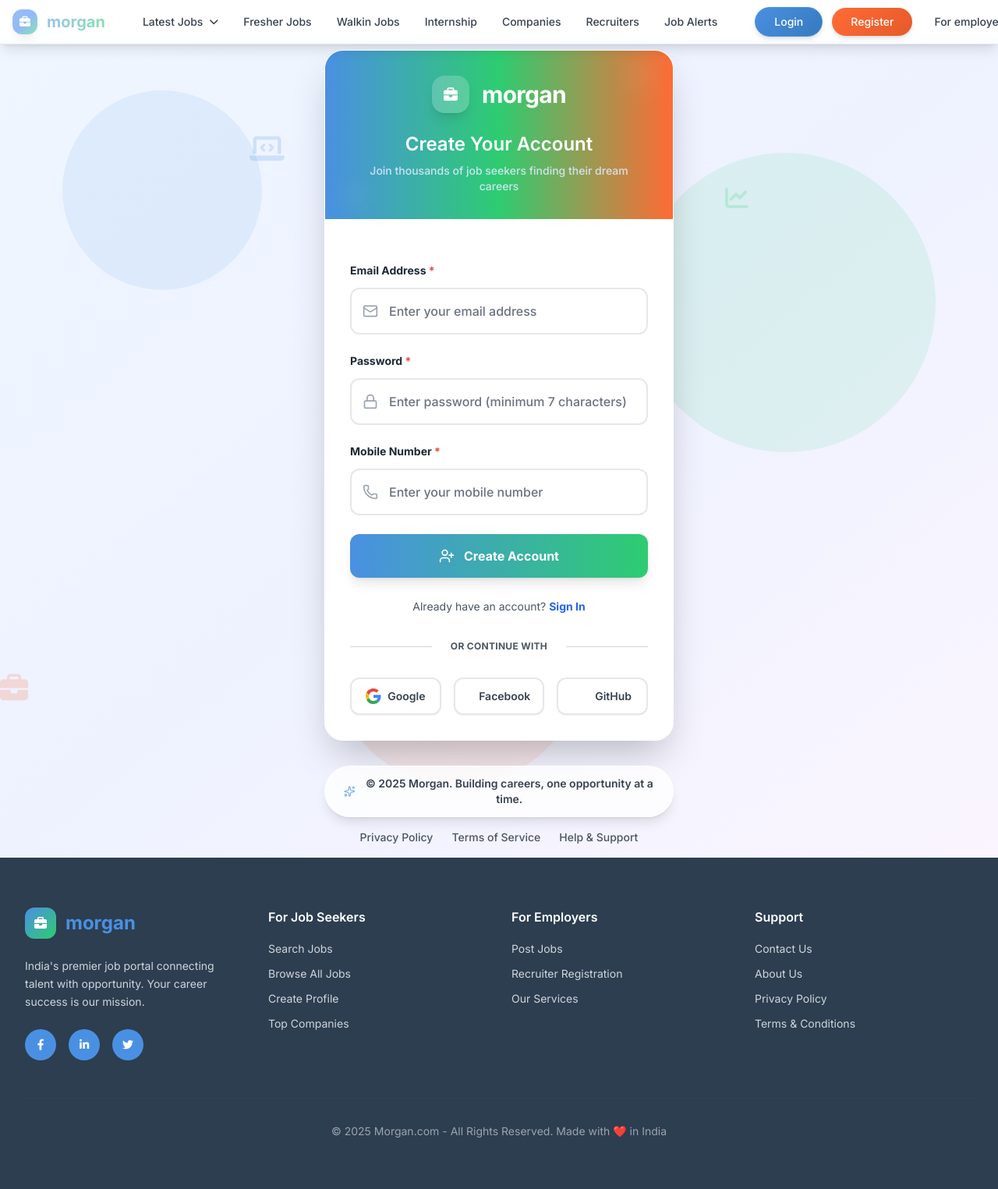
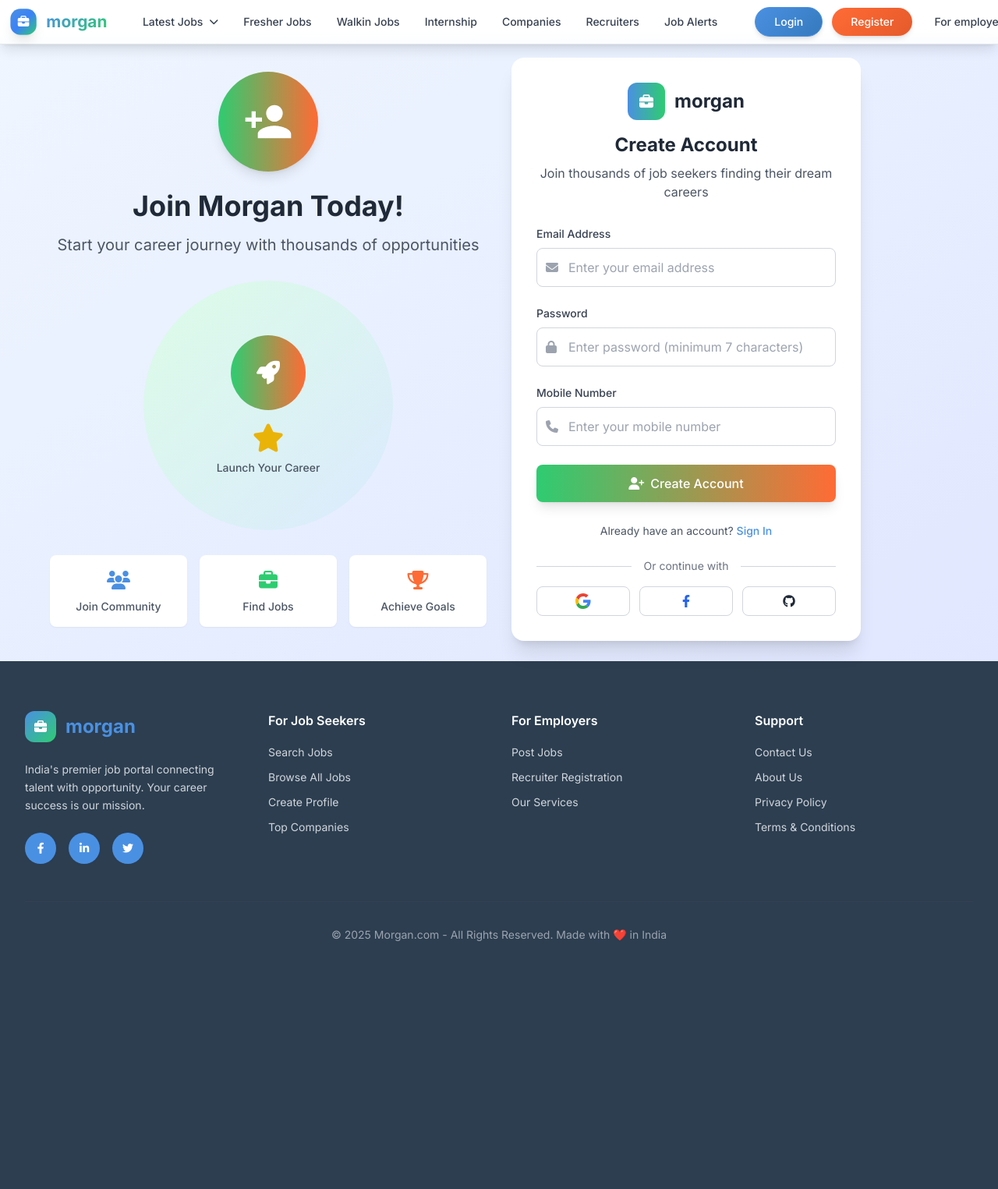
Before and after one commit to ishant721/job-ortal, a Django app: page /register/ in a window 1280 px wide. Shown: the whole page at 78% size. After the commit the page ends 1207 px from the top, so only its background shows below. Run offline with Django 5.2, Linux system fonts and the light colour scheme; data that the repository does not hold is empty; parts of the project's set-up code (start-up, migrations or seed data) failed here and were passed over; some libraries are stand-ins or nearby versions.

Commit message:
Assistant checkpoint: Redesigned login and register pages with simple UI
Assistant generated file changes:
- templates/login.html: Redesign login page with simple UI and character illustration
- templates/register.html: Redesign register page with simple UI and character illustration

---

User prompt:

https: //www.vecteezy.com/vector-art/952504-user-login-page-with-two-characters DESIGN LOGIN AND REGISTER PAGE LIKE THIS BY KEEP THE UI SIMPLE AND LIKE HOME PAGE
Replit-Commit-Author: Assistant
Replit-Commit-Session-Id: be03dc34-c49e-4c96-a2fb-434329808e4a

```diff
--- a/templates/register.html
+++ b/templates/register.html
@@ -5,82 +5,99 @@
 {% block title %}Register - Morgan{% endblock %}
 
 {% block base %}
-<div class="min-h-screen bg-gradient-to-br from-blue-50 via-indigo-50 to-purple-50 flex items-center justify-center p-4 relative overflow-hidden">
-    <!-- Animated Background Elements -->
-    <div class="absolute inset-0">
-        <div class="absolute top-20 left-20 w-64 h-64 bg-primary/10 rounded-full animate-bounce-gentle"></div>
-        <div class="absolute top-40 right-20 w-96 h-96 bg-accent/10 rounded-full animate-bounce-gentle" style="animation-delay: 2s;"></div>
-        <div class="absolute bottom-20 left-1/3 w-80 h-80 bg-secondary/10 rounded-full animate-bounce-gentle" style="animation-delay: 4s;"></div>
+<div class="min-h-screen bg-gradient-to-br from-blue-50 to-indigo-100 flex items-center justify-center p-4">
+    <div class="w-full max-w-6xl mx-auto">
+        <div class="grid lg:grid-cols-2 gap-8 items-center">
+
+            <!-- Left Side - Illustration & Content -->
+            <div class="hidden lg:block text-center">
+                <div class="mb-8">
+                    <div class="inline-flex items-center justify-center w-32 h-32 bg-gradient-to-r from-accent to-secondary rounded-full mb-6 shadow-lg">
+                        <svg class="w-16 h-16 text-white" fill="currentColor" viewBox="0 0 24 24">
+                            <path d="M15,14C12.33,14 7,15.33 7,18V20H23V18C23,15.33 17.67,14 15,14M6,10V7H4V10H1V12H4V15H6V12H9V10M15,12A4,4 0 0,0 19,8A4,4 0 0,0 15,4A4,4 0 0,0 11,8A4,4 0 0,0 15,12Z"/>
+                        </svg>
                     </div>
+                    <h1 class="text-4xl font-bold text-gray-800 mb-4">Join Morgan Today!</h1>
+                    <p class="text-xl text-gray-600 mb-8">Start your career journey with thousands of opportunities</p>
 
-    <!-- Floating Icons -->
-    <div class="absolute inset-0 overflow-hidden pointer-events-none">
-        <div class="absolute top-32 left-1/4 text-primary/20 animate-bounce" style="animation-delay: 1s;">
-            <i class="fas fa-laptop-code text-4xl"></i>
+                    <!-- Simple Character Illustration -->
+                    <div class="relative">
+                        <div class="w-80 h-80 mx-auto bg-gradient-to-br from-green-100 to-blue-100 rounded-full flex items-center justify-center mb-6">
+                            <div class="text-center">
+                                <div class="w-24 h-24 bg-gradient-to-r from-accent to-secondary rounded-full mx-auto mb-4 flex items-center justify-center">
+                                    <i class="fas fa-rocket text-3xl text-white"></i>
                                 </div>
-        <div class="absolute top-48 right-1/4 text-accent/20 animate-bounce" style="animation-delay: 3s;">
-            <i class="fas fa-chart-line text-3xl"></i>
+                                <div class="text-gray-600">
+                                    <i class="fas fa-star text-4xl mb-2 text-yellow-500"></i>
+                                    <p class="text-sm font-medium">Launch Your Career</p>
                                 </div>
-        <div class="absolute bottom-48 left-1/5 text-secondary/20 animate-bounce" style="animation-delay: 5s;">
-            <i class="fas fa-briefcase text-4xl"></i>
+                            </div>
+                        </div>
                     </div>
                 </div>
 
-    <div class="w-full max-w-md relative z-10">
-        <!-- Main Card Container -->
-        <div class="glass-effect rounded-3xl shadow-2xl border border-white/30 overflow-hidden transform hover:scale-[1.02] transition-all duration-500">
-            <!-- Header Section -->
-            <div class="bg-gradient-to-r from-primary via-accent to-secondary px-8 py-8 relative overflow-hidden">
-                <div class="absolute inset-0 bg-gradient-to-r from-primary/20 via-accent/20 to-secondary/20"></div>
-                <div class="absolute top-0 left-0 w-full h-full">
-                    <div class="absolute top-3 right-6 w-10 h-10 bg-white/10 rounded-full blur-lg animate-pulse"></div>
-                    <div class="absolute bottom-3 left-6 w-8 h-8 bg-white/5 rounded-full blur-md animate-bounce"></div>
+                <div class="grid grid-cols-3 gap-4 text-center">
+                    <div class="p-4 bg-white rounded-lg shadow-sm">
+                        <i class="fas fa-users text-2xl text-primary mb-2"></i>
+                        <p class="text-sm text-gray-600 font-medium">Join Community</p>
                     </div>
-
-                <div class="text-center relative z-10 stagger-animation">
-                    <div class="flex items-center justify-center mb-6">
-                        <div class="w-12 h-12 bg-white/20 backdrop-blur-sm rounded-2xl flex items-center justify-center mr-4 shadow-lg">
-                            <i class="fas fa-briefcase text-white text-lg"></i>
+                    <div class="p-4 bg-white rounded-lg shadow-sm">
+                        <i class="fas fa-briefcase text-2xl text-accent mb-2"></i>
+                        <p class="text-sm text-gray-600 font-medium">Find Jobs</p>
                     </div>
-                        <span class="text-3xl font-bold text-white tracking-tight">morgan</span>
+                    <div class="p-4 bg-white rounded-lg shadow-sm">
+                        <i class="fas fa-trophy text-2xl text-secondary mb-2"></i>
+                        <p class="text-sm text-gray-600 font-medium">Achieve Goals</p>
                     </div>
-                    <h1 class="text-2xl font-semibold text-white mb-2">Create Your Account</h1>
-                    <p class="text-blue-100/90 text-sm font-medium">Join thousands of job seekers finding their dream careers</p>
                 </div>
             </div>
 
-            <!-- Form Content -->
-            <div class="p-8 bg-white/95 backdrop-blur-sm">
-                <form id="ApplicantFormRegisterPage" name="ApplicantFormRegisterPage" class="space-y-6" method="POST" enctype="multipart/form-data">
+            <!-- Right Side - Register Form -->
+            <div class="w-full max-w-md mx-auto lg:mx-0">
+                <div class="bg-white rounded-2xl shadow-xl p-8">
+                    <!-- Header -->
+                    <div class="text-center mb-8">
+                        <div class="flex items-center justify-center mb-4">
+                            <div class="w-12 h-12 bg-gradient-to-r from-primary to-accent rounded-xl flex items-center justify-center mr-3">
+                                <i class="fas fa-briefcase text-white text-lg"></i>
+                            </div>
+                            <span class="text-2xl font-bold text-gray-800">morgan</span>
+                        </div>
+                        <h2 class="text-2xl font-bold text-gray-800 mb-2">Create Account</h2>
+                        <p class="text-gray-600">Join thousands of job seekers finding their dream careers</p>
+                    </div>
+
+                    <!-- Register Form -->
+                    <form id="ApplicantFormRegisterPage" name="ApplicantFormRegisterPage" method="POST" enctype="multipart/form-data" class="space-y-6">
                         {% csrf_token %}
                         <input type="hidden" name="register_from" value="Email">
 
                         <!-- Email Input -->
-                    <div class="form-group stagger-animation">
-                        <label class="block text-sm font-bold text-gray-800 mb-3">Email Address <span class="text-red-500">*</span></label>
-                        <div class="relative group">
-                            <div class="absolute inset-y-0 left-0 pl-4 flex items-center pointer-events-none z-10">
-                                <i data-lucide="mail" class="w-5 h-5 text-gray-400 group-focus-within:text-blue-500 transition-colors duration-300"></i>
+                        <div>
+                            <label class="block text-sm font-medium text-gray-700 mb-2">Email Address</label>
+                            <div class="relative">
+                                <div class="absolute inset-y-0 left-0 pl-3 flex items-center pointer-events-none">
+                                    <i class="fas fa-envelope text-gray-400"></i>
                                 </div>
                                 <input type="email"
-                                   class="w-full pl-12 pr-4 py-4 border-2 border-gray-200 rounded-xl bg-white text-gray-900 placeholder-gray-500 font-medium focus:outline-none focus:border-blue-500 focus:ring-4 focus:ring-blue-500/20 transition-all duration-300 hover:border-gray-300"
+                                       class="w-full pl-10 pr-4 py-3 border border-gray-300 rounded-lg focus:ring-2 focus:ring-primary focus:border-transparent"
                                        id="user_register_email"
                                        placeholder="Enter your email address"
                                        name="email"
                                        required>
                             </div>
-                        <p id="user_register_response_message" class="text-sm text-red-500 mt-2"></p>
+                            <p id="user_register_response_message" class="text-sm text-red-500 mt-1"></p>
                         </div>
 
                         <!-- Password Input -->
-                    <div class="form-group stagger-animation">
-                        <label class="block text-sm font-bold text-gray-800 mb-3">Password <span class="text-red-500">*</span></label>
-                        <div class="relative group">
-                            <div class="absolute inset-y-0 left-0 pl-4 flex items-center pointer-events-none z-10">
-                                <i data-lucide="lock" class="w-5 h-5 text-gray-400 group-focus-within:text-blue-500 transition-colors duration-300"></i>
+                        <div>
+                            <label class="block text-sm font-medium text-gray-700 mb-2">Password</label>
+                            <div class="relative">
+                                <div class="absolute inset-y-0 left-0 pl-3 flex items-center pointer-events-none">
+                                    <i class="fas fa-lock text-gray-400"></i>
                                 </div>
                                 <input type="password"
-                                   class="w-full pl-12 pr-4 py-4 border-2 border-gray-200 rounded-xl bg-white text-gray-900 placeholder-gray-500 font-medium focus:outline-none focus:border-blue-500 focus:ring-4 focus:ring-blue-500/20 transition-all duration-300 hover:border-gray-300"
+                                       class="w-full pl-10 pr-4 py-3 border border-gray-300 rounded-lg focus:ring-2 focus:ring-primary focus:border-transparent"
                                        id="user_register_password"
                                        placeholder="Enter password (minimum 7 characters)"
                                        name="password"
@@ -89,14 +106,14 @@
                         </div>
 
                         <!-- Mobile Number Input -->
-                    <div class="form-group stagger-animation">
-                        <label class="block text-sm font-bold text-gray-800 mb-3">Mobile Number <span class="text-red-500">*</span></label>
-                        <div class="relative group">
-                            <div class="absolute inset-y-0 left-0 pl-4 flex items-center pointer-events-none z-10">
-                                <i data-lucide="phone" class="w-5 h-5 text-gray-400 group-focus-within:text-blue-500 transition-colors duration-300"></i>
+                        <div>
+                            <label class="block text-sm font-medium text-gray-700 mb-2">Mobile Number</label>
+                            <div class="relative">
+                                <div class="absolute inset-y-0 left-0 pl-3 flex items-center pointer-events-none">
+                                    <i class="fas fa-phone text-gray-400"></i>
                                 </div>
                                 <input type="text"
-                                   class="w-full pl-12 pr-4 py-4 border-2 border-gray-200 rounded-xl bg-white text-gray-900 placeholder-gray-500 font-medium focus:outline-none focus:border-blue-500 focus:ring-4 focus:ring-blue-500/20 transition-all duration-300 hover:border-gray-300"
+                                       class="w-full pl-10 pr-4 py-3 border border-gray-300 rounded-lg focus:ring-2 focus:ring-primary focus:border-transparent"
                                        id="user_register_mobile"
                                        placeholder="Enter your mobile number"
                                        name="mobile"
@@ -105,73 +122,55 @@
                         </div>
 
                         <!-- Register Button -->
-                    <button type="submit" class="w-full py-4 px-6 bg-gradient-to-r from-primary to-accent hover:from-blue-600 hover:to-green-600 text-white font-bold rounded-xl shadow-lg transform hover:scale-[1.02] transition-all duration-300 register_form_button stagger-animation group">
+                        <button type="submit" class="w-full bg-gradient-to-r from-accent to-secondary text-white py-3 px-6 rounded-lg font-medium shadow-lg hover:shadow-xl transition-all duration-300 register_form_button">
                             <span class="flex items-center justify-center load_register" style="display:none;">
-                            <svg class="animate-spin -ml-1 mr-3 h-5 w-5 text-white" xmlns="http://www.w3.org/2000/svg" fill="none" viewBox="0 0 24 24">
-                                <circle class="opacity-25" cx="12" cy="12" r="10" stroke="currentColor" stroke-width="4"></circle>
-                                <path class="opacity-75" fill="currentColor" d="M4 12a8 8 0 018-8V0C5.373 0 0 5.373 0 12h4zm2 5.291A7.962 7.962 0 014 12H0c0 3.042 1.135 5.824 3 7.938l3-2.647z"></path>
-                            </svg>
+                                <i class="fas fa-spinner fa-spin mr-2"></i>
                                 Creating Account...
                             </span>
                             <span class="flex items-center justify-center register_click">
-                            <i data-lucide="user-plus" class="w-5 h-5 mr-3 group-hover:scale-110 transition-transform"></i>
+                                <i class="fas fa-user-plus mr-2"></i>
                                 Create Account
                             </span>
                         </button>
 
                         <!-- Login Link -->
-                    <div class="text-center stagger-animation">
+                        <div class="text-center">
                             <span class="text-sm text-gray-600">
                                 Already have an account?
-                            <a href="/login/" class="text-blue-600 font-bold hover:text-blue-700 transition-colors duration-300 hover:underline">Sign In</a>
+                                <a href="/login/" class="text-primary font-medium hover:text-blue-700">Sign In</a>
                             </span>
                         </div>
                     </form>
 
-                <!-- Social Login Section -->
-                <div class="relative my-8 stagger-animation">
+                    <!-- Social Login -->
+                    <div class="mt-6">
+                        <div class="relative">
                             <div class="absolute inset-0 flex items-center">
                                 <div class="w-full border-t border-gray-300"></div>
                             </div>
                             <div class="relative flex justify-center text-sm">
-                        <span class="px-6 bg-white text-gray-600 font-bold text-xs uppercase tracking-wide">Or continue with</span>
+                                <span class="px-4 bg-white text-gray-500">Or continue with</span>
                             </div>
                         </div>
 
-                <div class="grid grid-cols-3 gap-4 stagger-animation">
-                    <a href="/social/google_login/" class="flex items-center justify-center px-4 py-3 border-2 border-gray-200 rounded-xl bg-white text-gray-700 text-sm font-semibold hover:bg-gray-50 hover:border-gray-300 hover:scale-105 transition-all duration-300 shadow-sm">
-                        <svg class="w-5 h-5 mr-2" viewBox="0 0 24 24">
+                        <div class="mt-4 grid grid-cols-3 gap-3">
+                            <a href="/social/google_login/" class="flex items-center justify-center px-4 py-2 border border-gray-300 rounded-lg hover:bg-gray-50 transition-colors">
+                                <svg class="w-5 h-5" viewBox="0 0 24 24">
                                     <path fill="#ea4335" d="M5.266 9.765A7.077 7.077 0 0 1 12 4.909c1.69 0 3.218.6 4.418 1.582L19.91 3C17.782 1.145 15.055 0 12 0 7.27 0 3.198 2.698 1.24 6.65l4.026 3.115Z"/>
                                     <path fill="#34a853" d="M16.04 18.013c-1.09.703-2.474 1.078-4.04 1.078a7.077 7.077 0 0 1-6.723-4.823l-4.04 3.067A11.965 11.965 0 0 0 12 24c2.933 0 5.735-1.043 7.834-3l-3.793-2.987Z"/>
                                     <path fill="#4285f4" d="M19.834 21c2.195-2.048 3.62-5.096 3.62-9 0-.71-.109-1.473-.272-2.182H12v4.637h6.436c-.317 1.559-1.17 2.766-2.395 3.558L19.834 21Z"/>
                                     <path fill="#fbbc05" d="M5.277 14.268A7.12 7.12 0 0 1 4.909 12c0-.782.125-1.533.357-2.235L1.24 6.65A11.934 11.934 0 0 0 0 12c0 1.92.445 3.73 1.237 5.335l4.04-3.067Z"/>
                                 </svg>
-                        Google
                             </a>
-                    <a href="/social/facebook_login/" class="flex items-center justify-center px-4 py-3 border-2 border-gray-200 rounded-xl bg-white text-gray-700 text-sm font-semibold hover:bg-gray-50 hover:border-blue-600 hover:scale-105 transition-all duration-300 shadow-sm">
-                        <i data-lucide="facebook" class="w-5 h-5 mr-2 text-blue-600"></i>
-                        Facebook
+                            <a href="/social/facebook_login/" class="flex items-center justify-center px-4 py-2 border border-gray-300 rounded-lg hover:bg-gray-50 transition-colors">
+                                <i class="fab fa-facebook-f text-blue-600"></i>
                             </a>
-                    <a href="/social/github/" class="flex items-center justify-center px-4 py-3 border-2 border-gray-200 rounded-xl bg-white text-gray-700 text-sm font-semibold hover:bg-gray-50 hover:border-gray-800 hover:scale-105 transition-all duration-300 shadow-sm">
-                        <i data-lucide="github" class="w-5 h-5 mr-2 text-gray-800"></i>
-                        GitHub
+                            <a href="/social/github/" class="flex items-center justify-center px-4 py-2 border border-gray-300 rounded-lg hover:bg-gray-50 transition-colors">
+                                <i class="fab fa-github text-gray-800"></i>
                             </a>
                         </div>
                     </div>
                 </div>
-
-        <!-- Footer -->
-        <div class="text-center mt-8 stagger-animation">
-            <div class="inline-flex items-center justify-center space-x-3 bg-white/80 backdrop-blur-sm rounded-full px-6 py-3 shadow-lg border border-white/50">
-                <i data-lucide="sparkles" class="w-4 h-4 text-blue-500 animate-pulse"></i>
-                <p class="text-gray-700 text-sm font-semibold">
-                    © 2025 Morgan. Building careers, one opportunity at a time.
-                </p>
-            </div>
-            <div class="mt-4 flex justify-center space-x-6 text-sm text-gray-600">
-                <a href="/page/privacy-policy/" class="hover:text-blue-600 transition-colors duration-300 font-medium">Privacy Policy</a>
-                <a href="/page/terms-conditions/" class="hover:text-blue-600 transition-colors duration-300 font-medium">Terms of Service</a>
-                <a href="/contact/" class="hover:text-blue-600 transition-colors duration-300 font-medium">Help & Support</a>
             </div>
         </div>
     </div>
@@ -181,16 +180,6 @@
 {% block extra_js %}
 <script>
 $(document).ready(function() {
-    // Initialize Lucide icons
-    if (typeof lucide !== 'undefined') {
-        lucide.createIcons();
-    }
-
-    // Add entrance animations
-    setTimeout(() => {
-        $('.stagger-animation').addClass('animate-on-scroll animate');
-    }, 200);
-
     // Handle form submission
     $('#ApplicantFormRegisterPage').submit(function(e) {
         e.preventDefault();
@@ -231,7 +220,7 @@ $(document).ready(function() {
                     }, 2000);
                 } else if (data.response) {
                     for (var key in data.response) {
-                        var errorMessage = '<p class="text-sm text-red-500 mt-2">' + data.response[key] + '</p>';
+                        var errorMessage = '<p class="text-sm text-red-500 mt-1">' + data.response[key] + '</p>';
 
                         if (key === 'email') {
                             $('#user_register_response_message').html(errorMessage);
@@ -269,22 +258,18 @@ $(document).ready(function() {
         $('.message-container').remove();
 
         const messageClass = type === 'error' ? 'bg-red-50 border-red-200 text-red-800' : 'bg-green-50 border-green-200 text-green-800';
-        const iconClass = type === 'error' ? 'alert-circle' : 'check-circle';
+        const iconClass = type === 'error' ? 'fa-exclamation-circle' : 'fa-check-circle';
 
         const messageHtml = `
-            <div class="message-container mb-6 p-4 rounded-xl border-2 ${messageClass} animate-slide-down">
+            <div class="message-container mb-6 p-4 rounded-lg border-2 ${messageClass}">
                 <div class="flex items-center">
-                    <i data-lucide="${iconClass}" class="w-5 h-5 mr-3"></i>
-                    <span class="text-sm font-semibold">${message}</span>
+                    <i class="fas ${iconClass} mr-3"></i>
+                    <span class="text-sm font-medium">${message}</span>
                 </div>
             </div>
         `;
 
         $('#ApplicantFormRegisterPage').before(messageHtml);
-
-        if (typeof lucide !== 'undefined') {
-            lucide.createIcons();
-        }
 
         if (type === 'success') {
             setTimeout(function() {
@@ -294,15 +279,6 @@ $(document).ready(function() {
             }, 4000);
         }
     }
-
-    // Add focus animations
-    $('input').on('focus', function() {
-        $(this).parent().addClass('scale-105');
-    });
-
-    $('input').on('blur', function() {
-        $(this).parent().removeClass('scale-105');
-    });
 });
 </script>
 {% endblock %}
```
Also changed, not shown: templates/login.html (+99 -113 lines). Lines whose indentation alone changed are shown as unchanged.
